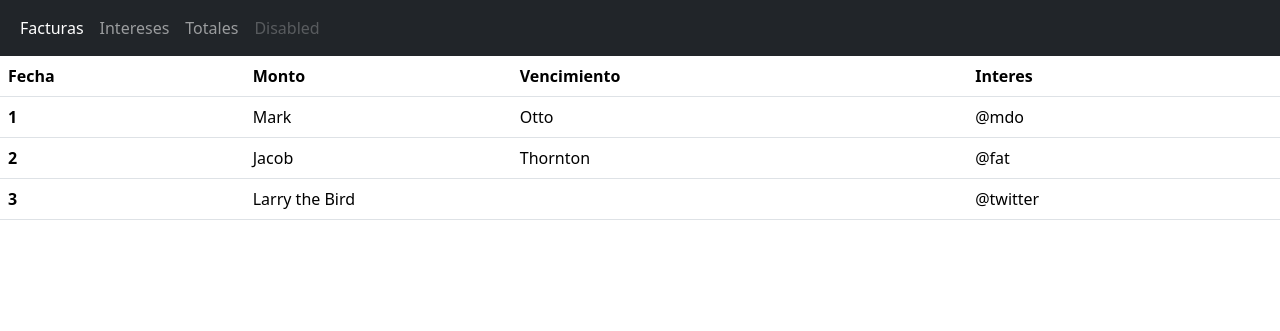
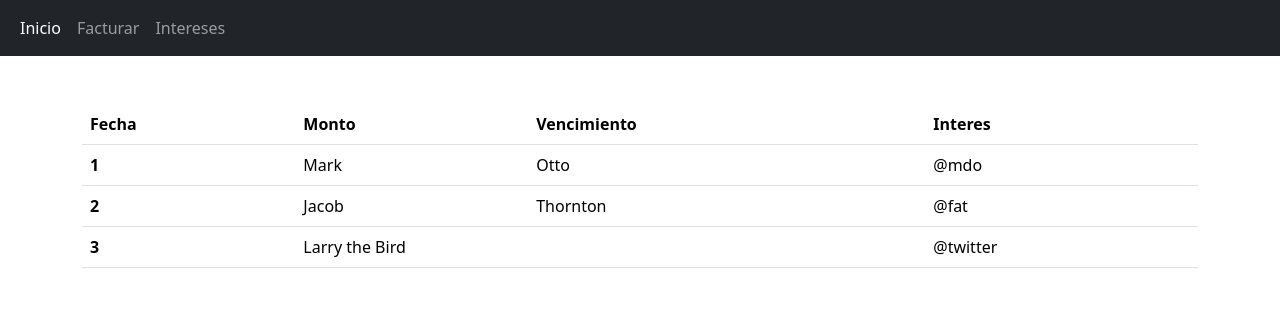
Before and after one commit to Galo98/SDF, a PHP site: page / in a window 1280 px wide. Shown: the top 331 px of the page. Run offline with PHP 8.4, Linux system fonts and the light colour scheme; some libraries are stand-ins or nearby versions.

Commit message:
reestructura de views, view y ctr de facturar

```diff
--- /dev/null
+++ b/controller/formularios.controlador.php
@@ -0,0 +1,25 @@
+<?php
+
+    class ControladorFormularios{
+
+        #region ingresarFactura
+
+        public function ctrFactura(){
+            if(isset($_POST['f-Monto'])){
+                echo $_POST['f-Monto'];
+            }
+        }
+
+        #endregion
+
+    }
+
+
+
+
+
+
+
+
+
+?>
--- a/index.php
+++ b/index.php
@@ -2,6 +2,7 @@
 
 
     require_once "./controller/plantilla.controlador.php";
+    require_once "./controller/formularios.controlador.php";
 
     $ctr = new ControladorPlantilla();
     $ctr -> ctrTraerPlantilla();
--- /dev/null
+++ b/views/pages/error404.php
@@ -0,0 +1,4 @@
+<div class="text-center">
+    <h1>404</h1>
+    <p>Página no encontrada.</p>
+</div>
--- a/views/plantilla.php
+++ b/views/plantilla.php
@@ -13,55 +13,46 @@
         <nav class="navbar navbar-expand-sm bg-dark navbar-dark">
             <div class="container-fluid">
                 <ul class="navbar-nav">
+
                     <li class="nav-item">
-                        <a class="nav-link active" href="#">Facturas</a>
+                        <a class="nav-link active" href="index.php?pagina=inicio">Inicio</a>
                     </li>
+
                     <li class="nav-item">
-                        <a class="nav-link" href="#">Intereses</a>
+                        <a class="nav-link" href="index.php?pagina=facturar">Facturar</a>
                     </li>
+
                     <li class="nav-item">
-                        <a class="nav-link" href="#">Totales</a>
+                        <a class="nav-link" href="index.php?pagina=intereses">Intereses</a>
                     </li>
-                    <li class="nav-item">
-                        <a class="nav-link disabled" href="#">Disabled</a>
-                    </li>
+
                 </ul>
             </div>
         </nav>
     </header>
 
     <main>
-        <div class="Tabla">
-            <table class="table">
-                <thead>
-                    <tr>
-                        <th scope="col">Fecha</th>
-                        <th scope="col">Monto</th>
-                        <th scope="col">Vencimiento</th>
-                        <th scope="col">Interes</th>
-                    </tr>
-                </thead>
-                <tbody>
-                    <tr>
-                        <th scope="row">1</th>
-                        <td>Mark</td>
-                        <td>Otto</td>
-                        <td>@mdo</td>
-                    </tr>
-                    <tr>
-                        <th scope="row">2</th>
-                        <td>Jacob</td>
-                        <td>Thornton</td>
-                        <td>@fat</td>
-                    </tr>
-                    <tr>
-                        <th scope="row">3</th>
-                        <td colspan="2">Larry the Bird</td>
-                        <td>@twitter</td>
-                    </tr>
-                </tbody>
-            </table>
+
+        <div class="container-fluid">
+            <div class="container py-5">
+                <?php
+                    if(isset($_GET['pagina'])){
+
+                        if($_GET['pagina'] == "inicio" ||
+                        $_GET['pagina'] == "facturar" ||
+                        $_GET['pagina'] == "intereses" ){
+                            include "pages/".$_GET['pagina'] .".php";
+                        }else{
+                        include "pages/error404.php";
+                        }
+
+                    }else{
+                        include "pages/inicio.php";
+                    }
+                ?>
+            </div>
         </div>
+
     </main>
 
     <footer></footer>
```
Also changed, not shown: views/pages/facturar.php (added, +26 -0 lines), views/pages/inicio.php (added, +29 -0 lines), readme.md, views/pages/intereses.php (added).
